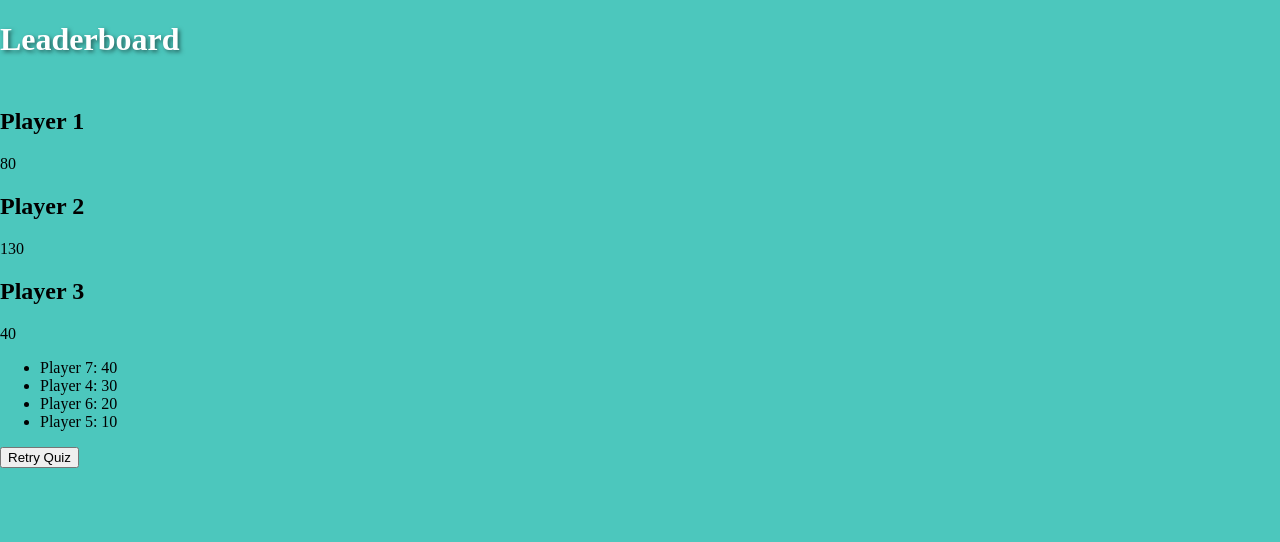
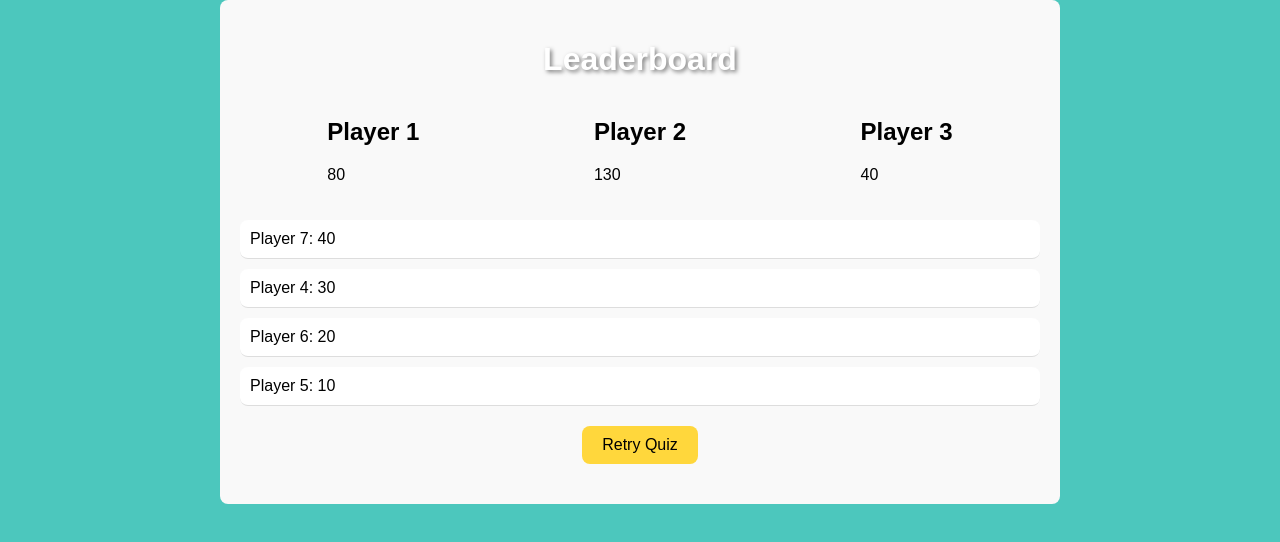
Before and after one commit to ramsestrejo/agilearning-games-plugin, a React (Vite) app in the folder client/: page /leaderboard in a window 1280 px wide. Shown: the top 542 px of the page. Built offline with nearby package versions, Linux system fonts and the light colour scheme.

Commit message:
adds basic styling for the leaderboard

```diff
--- /dev/null
+++ b/client/src/components/QuizGame/Leaderboard.css
@@ -0,0 +1,79 @@
+.leaderboard {
+     font-family: Arial, Helvetica, sans-serif;
+     background-color: #f9f9f9;
+     border-radius: 8px;
+     padding: 20px;
+     margin: 0 auto;
+     max-width: 800px;
+ }
+
+ .leaderboard h1 {
+     text-align: center;
+     margin-bottom: 20px;
+ }
+
+ .top-scores {
+     display: flex;
+     justify-content: space-around;
+     margin-bottom: 20px;
+ }
+
+ .top-score {
+     background-color: #ffd73c;
+     padding: 10px;
+     border-radius: 8px;
+     width: 30%;
+     text-align: center;
+ }
+
+ .top-score h2 {
+     margin: 0;
+ }
+
+ .top-score p {
+     margin: 0;
+     font-size: 1.2em;
+     font-weight: bold;
+ }
+
+ .top-score-left {
+     order: 1;
+ }
+
+ .top-score-center {
+     order: 2;
+ }
+
+ .top-score-right {
+     order: 3;
+ }
+
+ .rest-of-scores {
+     list-style: none;
+     padding: 0;
+ }
+
+ .rest-of-scores li {
+     background-color: #fff;
+     padding: 10px;
+     border-bottom: 1px solid #ddd;
+     border-radius: 8px;
+     margin-bottom: 10px;
+ }
+
+ .restart-button {
+     display: block;
+     margin: 20px auto;
+     padding: 10px 20px;
+     background-color: #ffd73c;
+     border: none;
+     border-radius: 8px;
+     cursor: pointer;
+     font-family: inherit;
+     font-size: 16px;
+     transition: background-color 0.3s ease;
+ }
+
+ .restart-button:hover {
+     background-color: #e6c035;
+ }
--- a/client/src/components/QuizGame/Leaderboard.jsx
+++ b/client/src/components/QuizGame/Leaderboard.jsx
@@ -1,6 +1,5 @@
 import React from 'react';
-// File not yet made
-// import './Leaderboard.css';
+import './Leaderboard.css';
 
 const Leaderboard = ({ score, resetGame }) => {
      // temporary data until connection to backend
```
